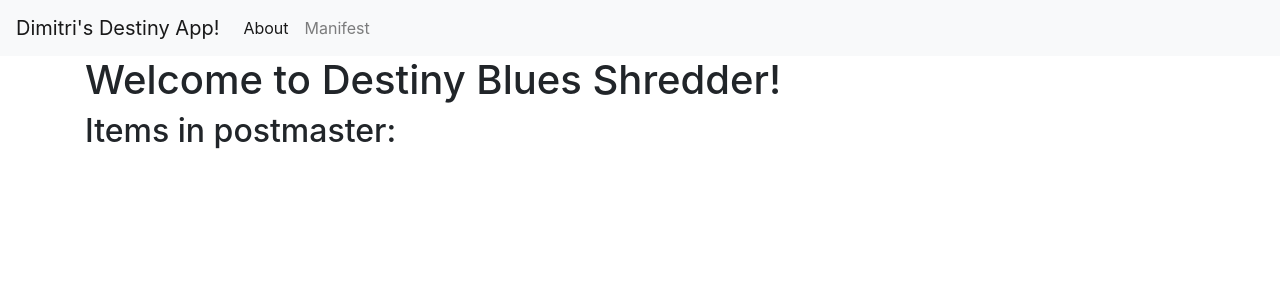
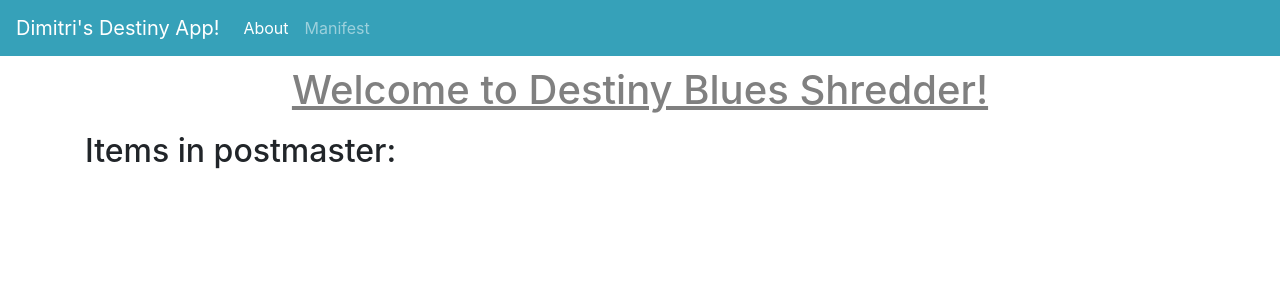
Before and after one commit to DimitriosPt/DestinyAPIFlaskProject, a Flask app: page / in a window 1280 px wide. Shown: the top 300 px of the page. Run offline with Flask 2, Linux system fonts and the light colour scheme; some libraries are stand-ins or nearby versions.

Commit message:
updates style to add some color!

```diff
--- a/static/css/style.css
+++ b/static/css/style.css
@@ -1,6 +1,6 @@
 h1 {
-    border: 2px #eee solid;
-    color: royalblue;
+    color: gray;
     text-align: center;
     padding: 10px;
+    text-decoration: underline;
 }
--- a/templates/base.html
+++ b/templates/base.html
@@ -4,6 +4,7 @@
     <!-- Required meta tags -->
     <meta charset="utf-8">
     <meta name="viewport" content="width=device-width, initial-scale=1, shrink-to-fit=no">
+    <link rel="stylesheet" href="{{ url_for('static', filename= 'css/style.css') }}">
 
     <!-- Bootstrap CSS -->
     <link rel="stylesheet" href="https://stackpath.bootstrapcdn.com/bootstrap/4.3.1/css/bootstrap.min.css" integrity="sha384-ggOyR0iXCbMQv3Xipma34MD+dH/1fQ784/j6cY/iJTQUOhcWr7x9JvoRxT2MZw1T" crossorigin="anonymous">
@@ -11,7 +12,7 @@
     <title>{% block title %} {% endblock %}</title>
   </head>
   <body>
-    <nav class="navbar navbar-expand-md navbar-light bg-light">
+    <nav class="navbar navbar-expand-md navbar-dark" style="background-color:#36a1b9 ;">
         <a class="navbar-brand" href="{{ url_for('index')}}">Dimitri's Destiny App!</a>
         <button class="navbar-toggler" type="button" data-toggle="collapse" data-target="#navbarNav" aria-controls="navbarNav" aria-expanded="false" aria-label="Toggle navigation">
             <span class="navbar-toggler-icon"></span>
```
